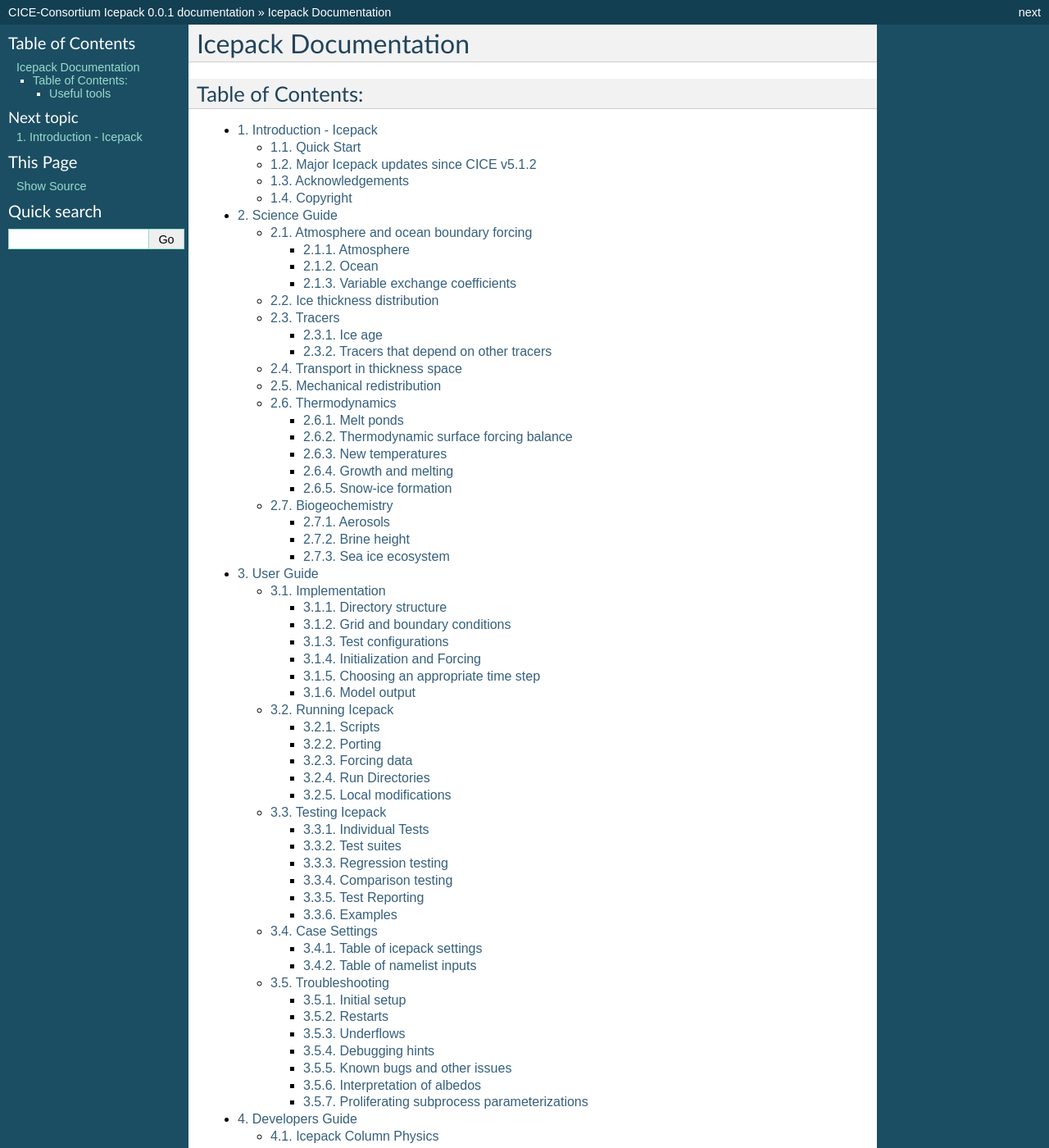
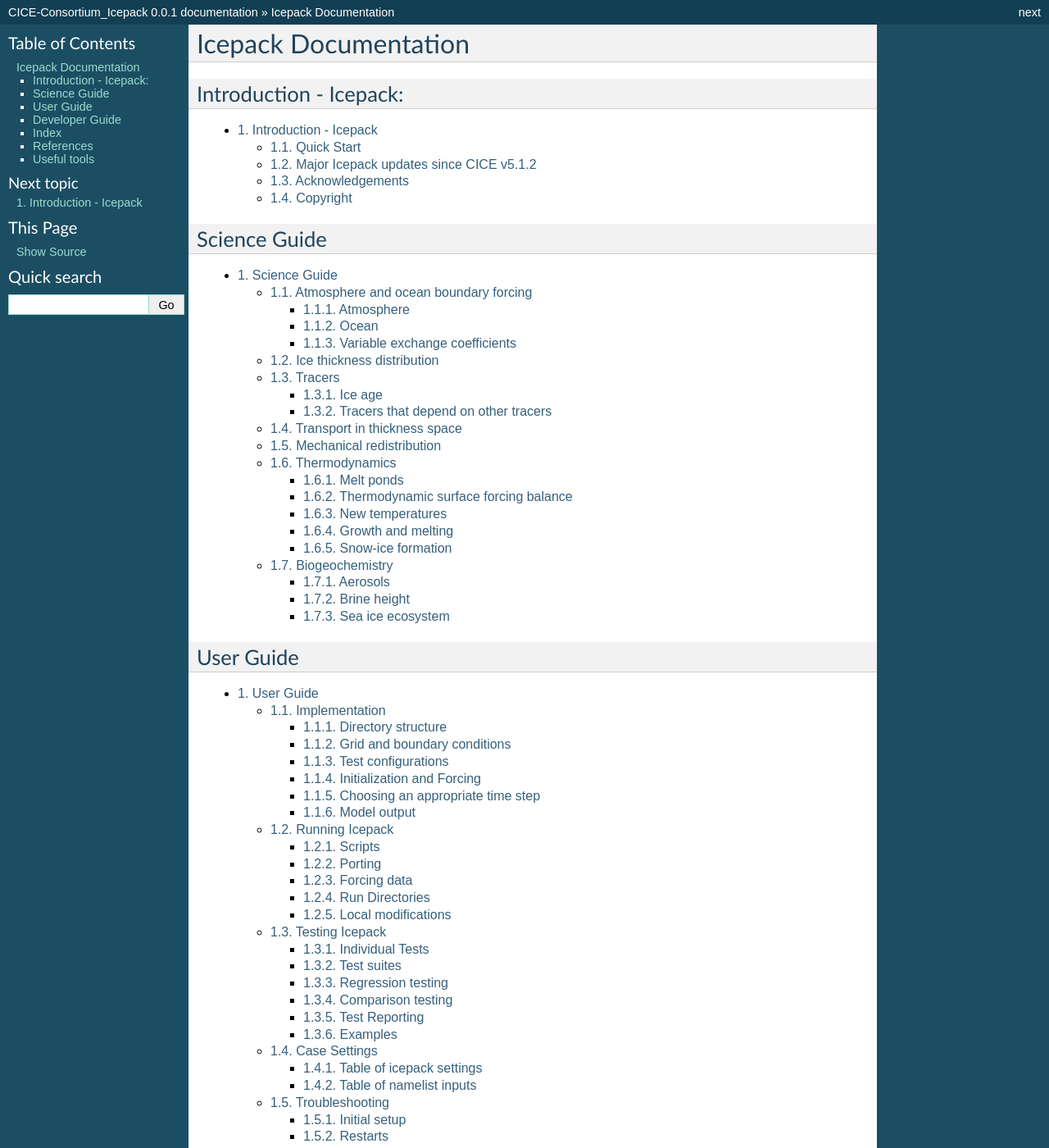
Before and after one commit to CICE-Consortium/Icepack, a Sphinx documentation site: the page built from doc/source/index.rst, in a window 1280 px wide and 1400 px high. Shown: the whole window at 82% size. Built offline with Sphinx 7.4.7, drawn with Linux system fonts in a browser that asks for light colours; some of the changed text lies outside the part shown.

Commit message:
changing layout to have chapters

```diff
--- a/doc/source/conf.py
+++ b/doc/source/conf.py
@@ -53,9 +53,9 @@
 master_doc = 'index'
 
 # General information about the project.
-project = u'CICE-Consortium Icepack'
-copyright = u'2017, Los Alamos National Security, LLC (code) and National Center for Atmospheric Research (documentation)'
-author = u'CICE Consortium'
+project = u'CICE-Consortium_Icepack'
+copyright = u'2018, Los Alamos National Security, LLC (code) and National Center for Atmospheric Research (documentation)'
+author = u'CICE-Consortium'
 
 # The version info for the project you're documenting, acts as replacement for
 # |version| and |release|, also used in various other places throughout the
@@ -232,8 +232,8 @@
 # (source start file, target name, title,
 #  author, documentclass [howto, manual, or own class]).
 latex_documents = [
-    (master_doc, 'CICE-Consortium-Icepack.tex', u'CICE-Consortium Icepack Documentation',
-     u'Alice DuVivier', 'manual'),
+    (master_doc, 'CICE-Consortium_Icepack.tex', u'CICE-Consortium_Icepack Documentation',
+     u'CICE Consortium', 'manual'),
 ]
 
 # The name of an image file (relative to this directory) to place at the top of
@@ -262,7 +262,7 @@
 # One entry per manual page. List of tuples
 # (source start file, name, description, authors, manual section).
 man_pages = [
-    (master_doc, 'cice-consortium-icepack', u'CICE-Consortium Icepack Documentation',
+    (master_doc, 'cice-consortium-icepack', u'CICE-Consortium_Icepack Documentation',
      [author], 1)
 ]
 
@@ -276,8 +276,8 @@
 # (source start file, target name, title, author,
 #  dir menu entry, description, category)
 texinfo_documents = [
-    (master_doc, 'CICE-Consortium-Icepack', u'CICE-Consortium Icepack Documentation',
-     author, 'CICE-Consortium Icepack', 'One line description of project.',
+    (master_doc, 'CICE-Consortium_Icepack', u'CICE-Consortium_Icepack Documentation',
+     author, 'CICE-Consortium', 'One line description of project.',
      'Miscellaneous'),
 ]
 
--- a/doc/source/icepack_1_introduction.rst
+++ b/doc/source/icepack_1_introduction.rst
@@ -103,7 +103,7 @@
 Copyright
 =============================
 
-© Copyright 2017, Los Alamos National Security LLC. All rights reserved.
+© Copyright 2018, Los Alamos National Security LLC. All rights reserved.
 This software was produced under U.S. Government contract
 DE-AC52-06NA25396 for Los Alamos National Laboratory (LANL), which is
 operated by Los Alamos National Security, LLC for the U.S. Department
--- a/doc/source/index.rst
+++ b/doc/source/index.rst
@@ -7,21 +7,63 @@
 Icepack Documentation
 ===========================================
 
-Table of Contents:
-------------------
+Introduction - Icepack:
+-----------------------
 
 .. toctree::
    :numbered:
    :maxdepth: 3
 
    icepack_1_introduction.rst
+
+Science Guide
+-------------
+
+.. toctree::
+   :numbered:
+   :maxdepth: 3
+
    icepack_2_science_guide.rst
+
+
+User Guide
+----------
+
+.. toctree::
+   :numbered:
+   :maxdepth: 3
+
    icepack_3_user_guide.rst
+
+Developer Guide
+---------------
+
+.. toctree::
+   :numbered:
+   :maxdepth: 3
+
    icepack_4_developer_guide.rst
+
+Index
+-----
+
+.. toctree::
+   :numbered:
+   :maxdepth: 3
+
    icepack_5_index.rst
+
+References
+----------
+
+.. toctree::
+   :numbered:
+   :maxdepth: 3
+
    zreferences.rst
 
+
 Useful tools
-==================
+-------------
 
 * :ref:`search`
```
